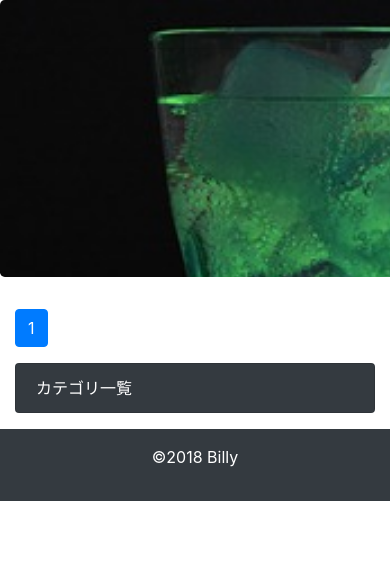
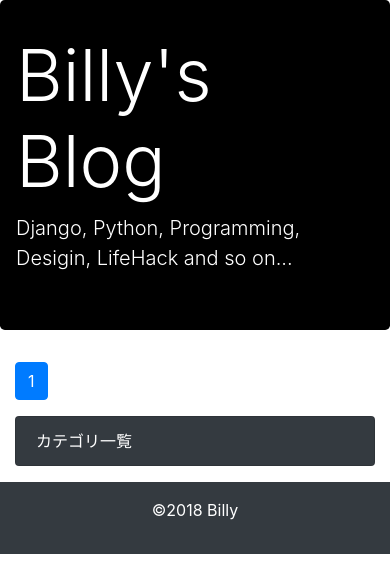
Before and after one commit to tarurata/projectz, a Django app: page / in a window 390 px wide; the page is wider, and only the part inside the window is pictured. Shown: the part 56-626 px from the top of that part. Run offline with Django 3.2, Linux system fonts and the light colour scheme; data that the repository does not hold is empty; some libraries are stand-ins or nearby versions.

Commit message:
made the header responsive for width 425px

```diff
--- a/blog/static/style.css
+++ b/blog/static/style.css
@@ -1,16 +1,25 @@
 .jumbotron {
     background-image: url("img/header.jpg");
     background-size: cover;
-    color: white;
-    width:1440px;
-    height:277px;
+    /*PCから見ると文字が透明（背景画像に説明があるのでOK）*/
+    color: transparent;
+}
+
+@media screen and (max-width: 425px) {
+    /*　画面横幅が425pxより小さければここを読み込む　*/
+    .jumbotron {
+        background-image: none;
+        background-color: black;
+        /*スマホから見ると文字が見えるように*/
+        color: white;
+    }
 }
 
 h4 {
     font-size: 18px;
 }
 
-a.onlistpage{
+a.onlistpage {
     text-decoration: none;
     color: #000;
 }
--- a/blog/templates/blog/base.html
+++ b/blog/templates/blog/base.html
@@ -42,8 +42,8 @@
 </nav>
 
 <div class="jumbotron">
-    <h1 class="display-3"></h1>
-    <p class="lead"></p>
+    <h1 class="display-3">Billy's Blog</h1>
+    <p class="lead">Django, Python, Programming, Desigin, LifeHack and so on...</p>
     <hr class="my-2">
 </div>
 
```
Also changed, not shown: blog/static/header.jpg (deleted), blog/static/img/header.jpg.
